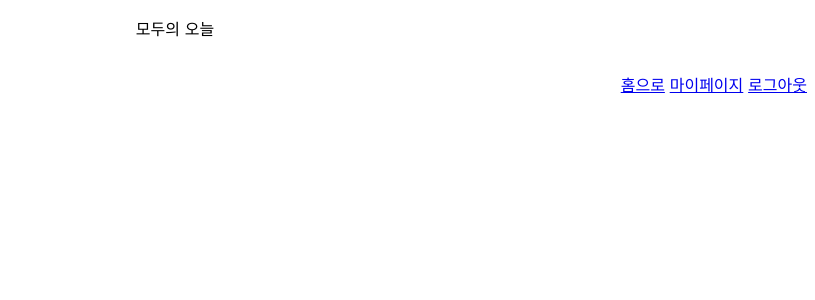
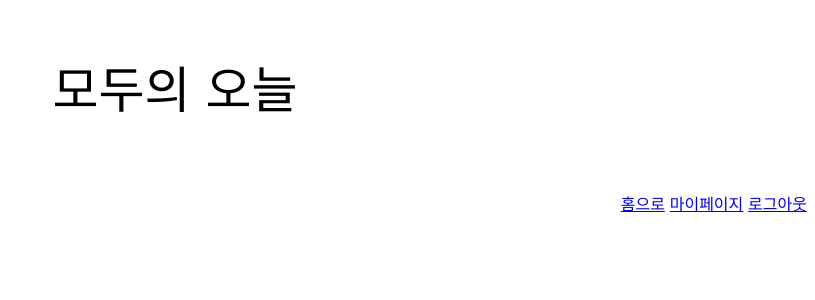
Before and after one commit to SharingTodoList/team7, a Flask app: page / in a window 1280 px wide. Shown: the top 300 px of the page, without its empty margins (465-1280 px from the left). Run offline with Flask 2, Linux system fonts and the light colour scheme.

Commit message:
base.html,app.py초기 작성

```diff
--- a/static/global.css
+++ b/static/global.css
@@ -3,7 +3,7 @@ html {
 }
 
 .base_title {
-    font_size: 50px;
+    font-size: 50px;
     text-align: center;
 }
 
```
